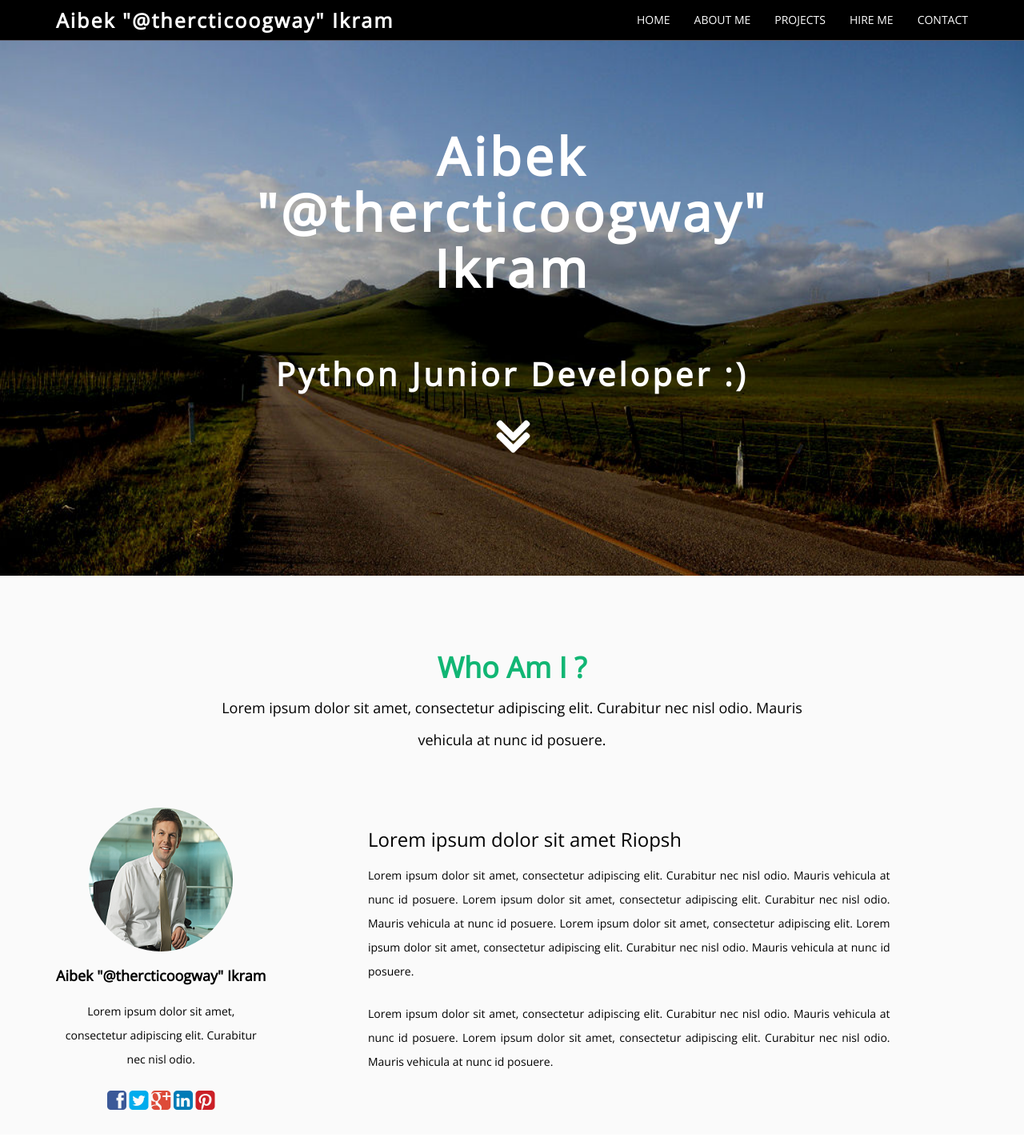
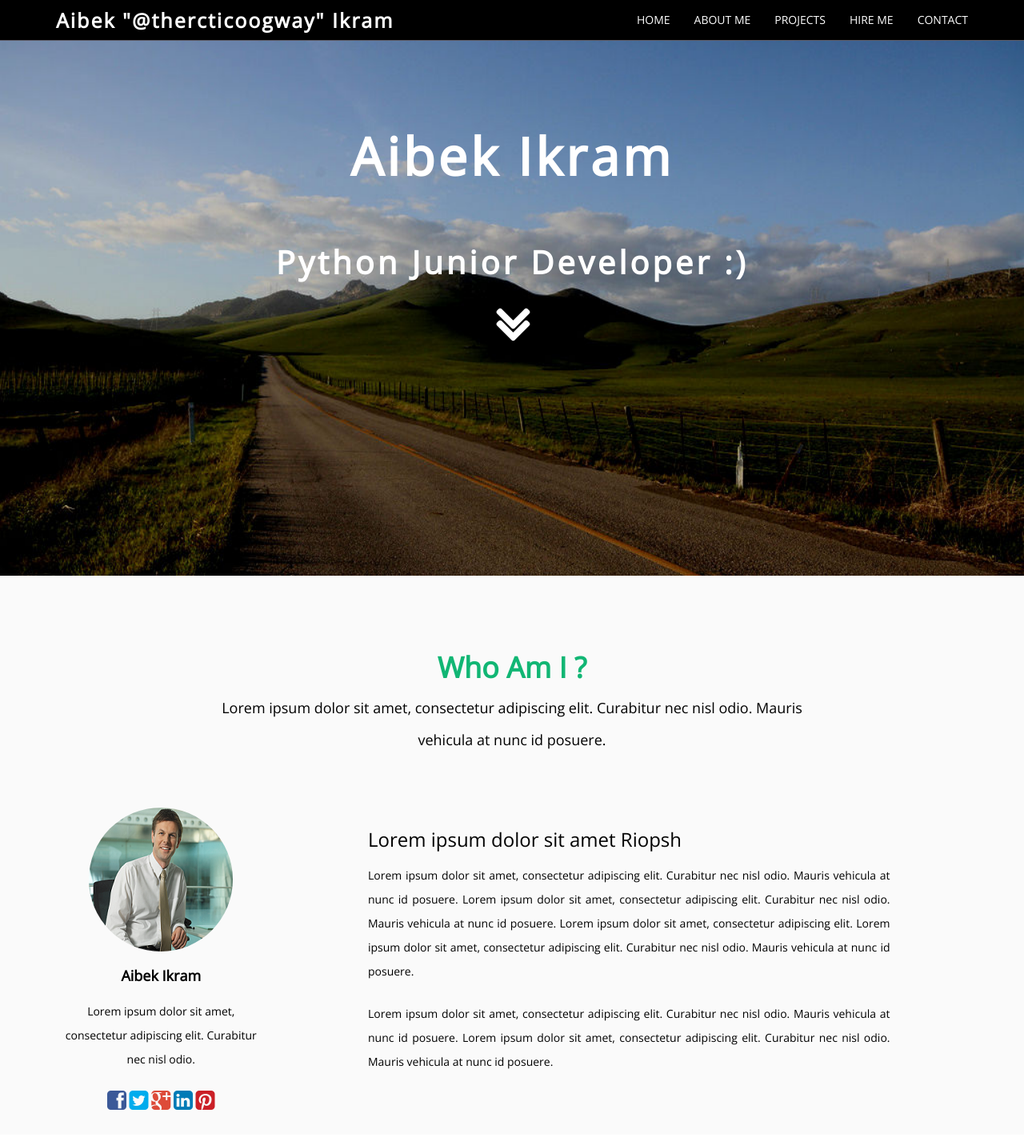
Before and after one commit to thercticoogway/thercticoogway.github.io, a plain HTML site: page index.html in a window 1280 px wide. Shown: the top 1422 px of the page at 80% size. Drawn offline with nearby package versions, Linux system fonts and the light colour scheme.

Commit message:
Portfolio v1.0.02.1

```diff
--- a/index.html
+++ b/index.html
@@ -60,7 +60,7 @@
         <div class="container">
             <div class="row centered">
                 <div class="col-md-8 col-md-offset-2">
-                    <h1><strong> Aibek "@thercticoogway" Ikram</strong>
+                    <h1><strong> Aibek Ikram</strong>
 
                     </h1>
                      <br /> <br /> <br />
@@ -90,7 +90,7 @@
             <div class="row main-low-margin text-center">
                 <div class="col-md-3 " data-scrollreveal="enter left and move 100px, wait 0.4s">
                     <img class="img-circle" src="assets/img/team/team1.png" alt="">
-                    <h4><strong>Aibek "@thercticoogway" Ikram</strong> </h4>
+                    <h4><strong>Aibek Ikram</strong> </h4>
                     <p>
                         Lorem ipsum dolor sit amet, consectetur adipiscing elit.
                          Curabitur nec nisl odio.
```
